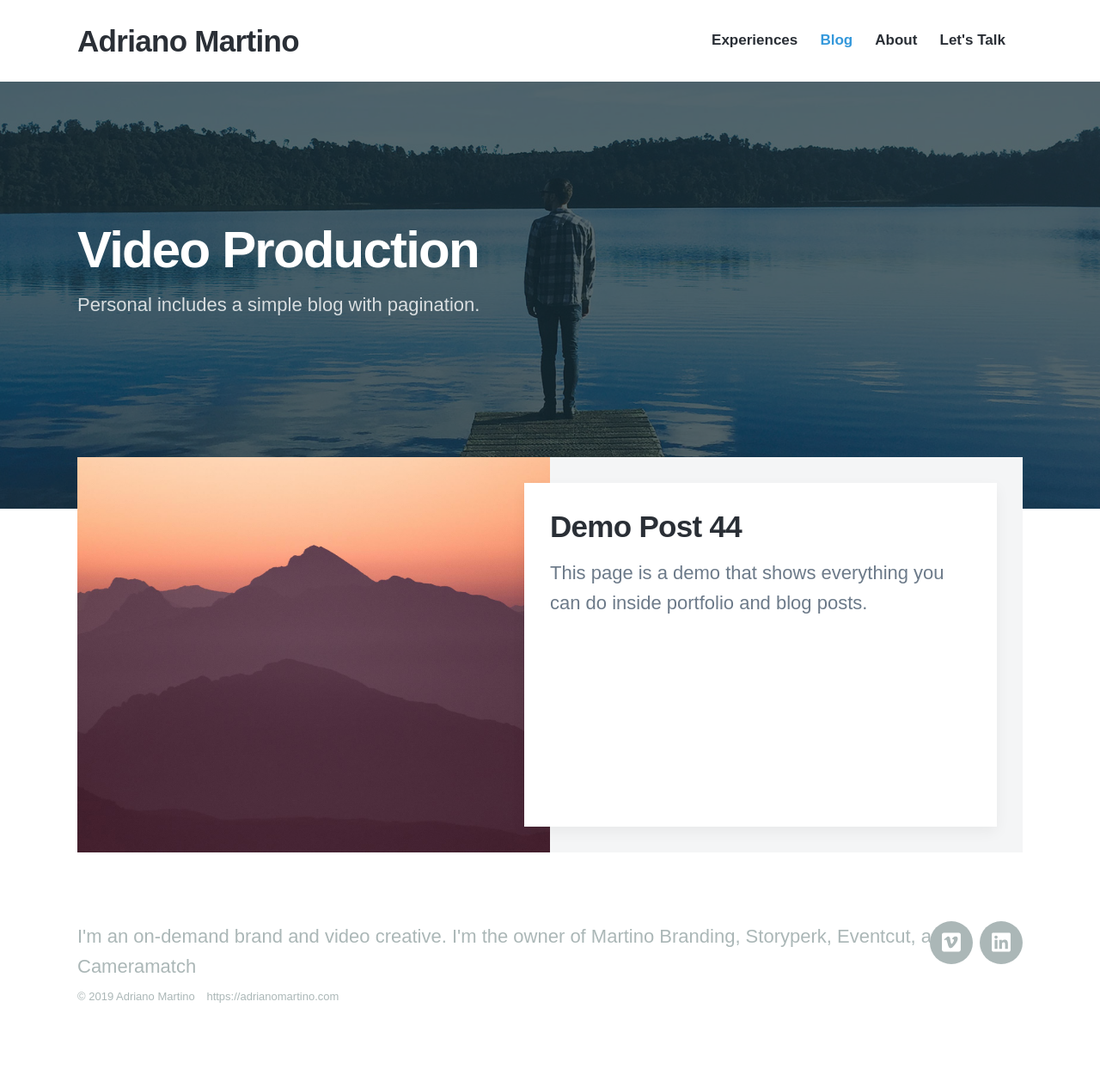
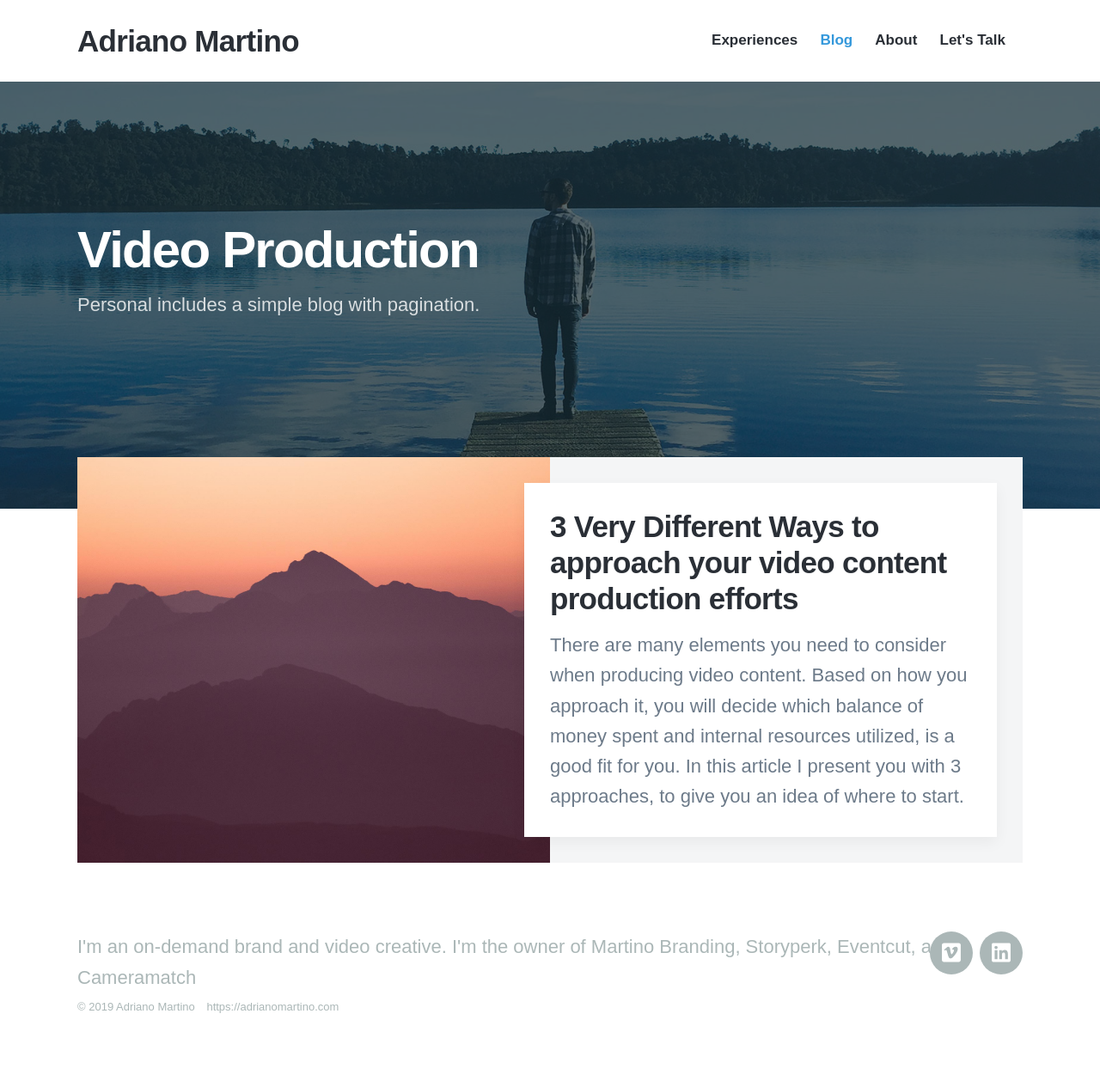
Before and after one commit to adrianomartino/amartino, a Jekyll site: the page built from blog/index.html, in a window 1280 px wide. Shown: the whole page at 86% size. Built offline with Jekyll 4.4.1, drawn with Linux system fonts in a browser that asks for light colours; nearby versions of some CDN libraries; some web fonts are replaced; the list of posts is cut into pages by our own code.

Commit message:
Update from Forestry.io Adriano Martino updated _posts/2018-06-30-demo-post.md

```diff
--- a/_posts/2018-06-30-demo-post.md
+++ b/_posts/2018-06-30-demo-post.md
@@ -1,8 +1,10 @@
 ---
-title: Demo Post 44
-date: 2018-06-30 00:00:00 +0000
-description: This page is a demo that shows everything you can do inside portfolio
-  and blog posts.
+title: 3 Very Different Ways to approach your video content production efforts
+date: 2019-04-23 00:00:00 +0000
+description: There are many elements you need to consider when producing video content.
+  Based on how you approach it, you will decide which balance of money spent and internal
+  resources utilized, is a good fit for you. In this article I present you with 3
+  approaches, to give you an idea of where to start.
 featured_image: "/images/demo/demo-square.jpg"
 
 ---
```
